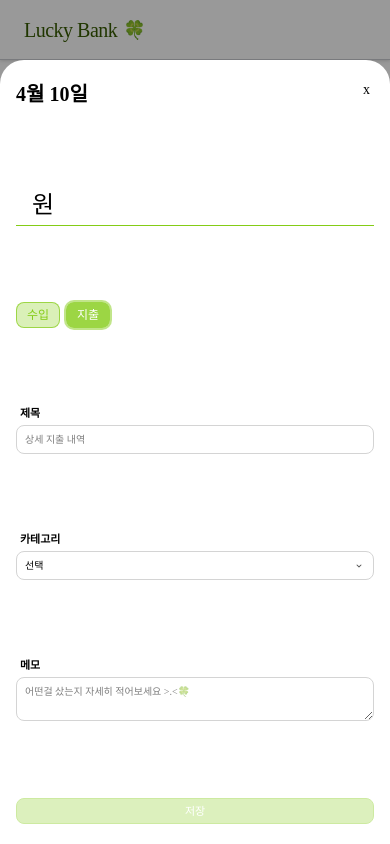
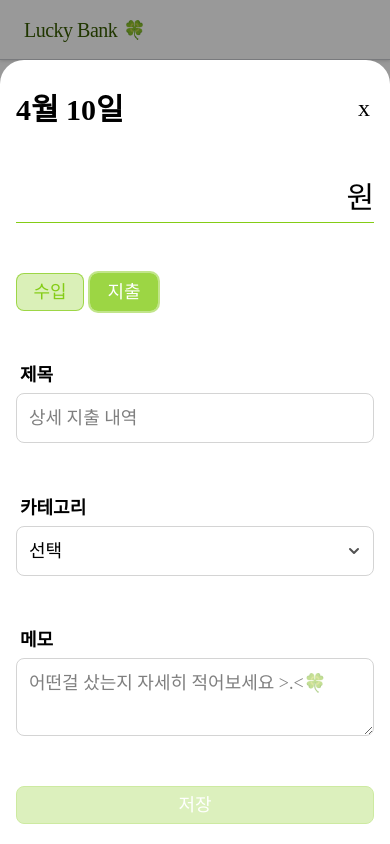
Before and after one commit to kb7-blackpink/Blackpink_AccountBook, a Vue app: page /login in a window 390 px wide. Both pictures are taken after a click on the button 358 px from the left and 760 px from the top of the page. Built offline with nearby package versions, Linux system fonts and the light colour scheme; a web font is replaced by a local one.

Commit message:
[Fix] 금액 input창 수정 (#101)
* fix: 모달 창 모바일 레이아웃 수정

* 금액 input창 수업

```diff
--- a/src/components/AddTransactionModal.vue
+++ b/src/components/AddTransactionModal.vue
@@ -7,7 +7,7 @@
       <Transition name="slide-up" appear>
         <div
           v-if="modalStore.isAddModalOpen"
-          class="w-full rounded-t-3xl h-full px-4 lg:pt-9 pt-5 pb-5"
+          class="w-full rounded-t-3xl h-full px-4 lg:pt-9 pt-8 pb-5"
           :class="[userStore.mode === 'lucky' ? 'bg-white' : 'bg-neutral-900']"
         >
           <div
@@ -15,7 +15,7 @@
           >
             <div class="flex justify-between items-center gap-4">
               <div
-                class="text-xl lg:text-4xl font-bold cursor-pointer"
+                class="text-3xl lg:text-4xl font-bold cursor-pointer"
                 :class="[
                   userStore.mode === 'lucky' ? 'text-black' : 'text-[#cdafff]',
                 ]"
@@ -31,7 +31,7 @@
               />
             </div>
             <div
-              class="relative flex items-center text-2xl lg:text-4xl border-b lg:pb-5 pb-2"
+              class="relative flex items-center text-2xl lg:text-4xl border-b lg:pb-5 pb-3"
               :class="[
                 userStore.mode === 'lucky'
                   ? 'border-[#84cc16]'
@@ -50,26 +50,28 @@
                 ref="amountInput"
                 v-model="amount"
                 type="text"
-                class="absolute inset-0 w-full bg-transparent outline-none"
+                class="absolute inset-0 w-full bg-transparent outline-none text-right pr-16"
                 :class="[
                   userStore.mode === 'lucky' ? 'text-black' : 'text-gray-50',
                   amount.length > 50
                     ? 'text-xl lg:text-2xl'
-                    : 'text-2xl lg:text-4xl',
+                    : 'text-3xl lg:text-4xl',
                 ]"
                 @input="formatAmount"
               />
 
+              <div class="flex items-center gap-2 ml-auto">
                 <span
-                class="ml-1 -mb-2 lg:-mb-5 lg:text-3xl text-2xl font-medium"
+                  class="-mb-2 lg:-mb-4 text-3xl font-medium"
                   :class="[
-                  userStore.mode === 'lucky' ? 'text-blck' : 'text-gray-50',
+                    userStore.mode === 'lucky' ? 'text-black' : 'text-gray-50',
                   ]"
                   >원</span
                 >
+
                 <button
                   v-if="amount"
-                class="relative z-50 ml-auto -mb-2 rounded-full w-3 lg:w-6 h-3 lg:h-6 text-[8px] lg:text-lg font-light flex items-center justify-center cursor-pointer"
+                  class="relative z-50 -mb-2 rounded-full w-6 h-6 text-sm lg:text-lg font-light flex items-center justify-center cursor-pointer"
                   :class="[
                     userStore.mode === 'lucky'
                       ? 'bg-gray-100 text-gray-500'
@@ -80,10 +82,11 @@
                   x
                 </button>
               </div>
+            </div>
             <div class="flex gap-1.5">
               <button
                 @click="type = 'income'"
-                class="w-11 lg:w-17 lg:py-1 lg:text-lg py-1 rounded-lg text-xs"
+                class="w-17 py-1 rounded-lg text-lg"
                 :class="[
                   type === 'income'
                     ? userStore.mode === 'lucky'
@@ -96,10 +99,9 @@
               >
                 수입
               </button>
-              <!-- 여기 unlucky 스타일 고민... -->
               <button
                 @click="type = 'expense'"
-                class="w-11 lg:w-17 lg:py-1 lg:text-lg py-1 rounded-lg text-xs"
+                class="w-17 text-lg py-1 rounded-lg"
                 :class="[
                   type === 'expense'
                     ? userStore.mode === 'lucky'
@@ -114,11 +116,13 @@
               </button>
             </div>
             <div class="flex flex-col gap-1">
-              <p class="text-[11px] lg:text-lg font-semibold pl-1">제목</p>
+              <p class="text-lg font-semibold pl-1">제목</p>
               <input
                 v-model="title"
-                placeholder="상세 지출 내역"
-                class="border outline-none lg:py-2.5 lg:px-3 lg:text-lg py-1.5 px-2 text-[10px] w-full rounded-lg"
+                :placeholder="
+                  type === 'income' ? '상세 수입 내역' : '상세 지출 내역'
+                "
+                class="border outline-none py-2.5 lg:px-3 text-lg px-3 w-full rounded-lg"
                 :class="[
                   userStore.mode === 'lucky'
                     ? 'border-neutral-300 bg-white'
@@ -128,13 +132,11 @@
               />
             </div>
             <div class="flex flex-col gap-1">
-              <label class="text-[11px] lg:text-lg font-semibold pl-1"
-                >카테고리</label
-              >
+              <label class="text-lg font-semibold pl-1">카테고리</label>
               <div class="relative">
                 <select
                   v-model="category"
-                  class="appearance-none border outline-none lg:py-2.5 lg:px-3 py-1.5 px-2 lg:text-lg text-[10px] w-full rounded-lg"
+                  class="appearance-none border outline-none py-2.5 px-3 text-lg w-full rounded-lg"
                   :class="[
                     userStore.mode === 'lucky'
                       ? 'border-neutral-300 bg-white'
@@ -155,7 +157,7 @@
                   class="absolute inset-y-0 right-2.5 flex items-center pointer-events-none"
                 >
                   <svg
-                    class="w-2.5 h-2.5 lg:w-5 lg:h-5"
+                    class="w-5 h-5"
                     :class="[
                       userStore.mode === 'lucky'
                         ? 'text-neutral-600'
@@ -172,7 +174,7 @@
               </div>
             </div>
             <div class="flex flex-col gap-1">
-              <p class="text-[11px] lg:text-lg font-semibold pl-1">메모</p>
+              <p class="text-lg font-semibold pl-1">메모</p>
               <textarea
                 v-model="memo"
                 :placeholder="
@@ -184,7 +186,7 @@
                       ? '저축할거지^^? '
                       : '왜썼어?왜썼어?왜썼어?왜썼어?왜썼어?왜썼어?왜썼어?왜썼어?왜썼어?왜썼어?왜썼어?왜썼어?왜썼어?왜썼어?왜썼어?왜썼어?왜썼어?왜썼어?왜썼어?왜썼어?왜썼어?왜썼어?왜썼어?왜썼어?왜썼어?왜썼어?왜썼어?왜썼어?왜썼어?왜썼어?왜썼어?왜썼어?왜썼어?왜썼어?왜썼어?왜썼어?왜썼어?'
                 "
-                class="border outline-none lg:py-2.5 lg:px-3 lg:text-lg py-1.5 px-2 text-[10px] w-full rounded-lg"
+                class="border outline-none py-2.5 text-lg px-3 w-full rounded-lg"
                 :class="[
                   userStore.mode === 'lucky'
                     ? 'border-neutral-300 bg-white'
@@ -199,7 +201,7 @@
               <template v-if="isEdit">
                 <button
                   @click="openDeleteConfirm"
-                  class="flex-1 text-center lg:text-lg text-[11px] lg:py-2 py-1 rounded-lg"
+                  class="flex-1 text-center text-lg py-1 rounded-lg"
                   :class="[
                     userStore.mode === 'lucky'
                       ? 'bg-red-100 border border-red-300 text-red-400 hover:bg-red-200/80 transition duration-75'
@@ -212,7 +214,7 @@
                 <button
                   @click="handleSubmit"
                   :disabled="!isValid"
-                  class="flex-1 text-center lg:text-lg text-[11px] lg:py-2 py-1 rounded-lg"
+                  class="flex-1 text-center text-lg py-2 rounded-lg"
                   :class="[
                     !isValid ? 'opacity-40 cursor-not-allowed' : '',
                     userStore.mode === 'lucky'
@@ -229,7 +231,7 @@
                 v-else
                 @click="handleSubmit"
                 :disabled="!isValid"
-                class="w-full text-center lg:text-lg text-[11px] lg:py-2 py-1 rounded-lg"
+                class="w-full text-center text-lg py-1 rounded-lg"
                 :class="[
                   !isValid ? 'opacity-40 cursor-not-allowed' : '',
                   userStore.mode === 'lucky'
@@ -243,7 +245,7 @@
 
             <button
               @click="modalStore.closeAddModal()"
-              class="lg:text-2xl text-sm absolute top-0 right-1 cursor-pointer"
+              class="text-2xl absolute top-0 right-1 cursor-pointer"
               :class="[
                 userStore.mode === 'lucky' ? 'text-black' : 'text-[#cdafff]',
               ]"
--- a/src/components/TextBar.vue
+++ b/src/components/TextBar.vue
@@ -10,9 +10,9 @@
     <div class="flex items-center gap-2 lg:gap-3 min-w-0 flex-1">
       <p class="text-xs lg:text-md">📢</p>
       <p
-        class="text-[10px] lg:text-lg line-clamp-2"
+        class="text-[12px] lg:text-lg line-clamp-2"
         :class="[
-          userStore.mode === 'lucky' ? 'text-neutral-700' : 'text-white',
+          userStore.mode === 'lucky' ? 'text-neutral-600' : 'text-white',
         ]"
       >
         {{ budgetStore.dynamicMessage }}
@@ -26,7 +26,7 @@
       class="cursor-pointer rounded-lg border px-2 py-1 text-xs transition lg:px-5 lg:py-2 text-[10px] lg:text-sm"
       :class="[
         userStore.mode === 'lucky'
-          ? 'bg-[#84cc16]/50 border-[#84cc16] text-white hover:bg-[#84cc16]/70'
+          ? 'bg-[#84cc16]/60 border-[#84cc16] text-white hover:bg-[#84cc16]/70'
           : 'bg-[#6a27df] border-[#cdafff]/70 text-[#e0cfff] hover:bg-[#6a27df]/80',
       ]"
     >
--- a/src/components/common/CalendarListToggle.vue
+++ b/src/components/common/CalendarListToggle.vue
@@ -1,5 +1,5 @@
 <template>
-  <div class="flex items-center justify-between w-full border-gray-200">
+  <div class="flex items-center justify-between w-full border-gray-200 lg:mt-3 mt-2">
     <div
       class="flex items-center p-1 space-x-1 rounded-lg"
       :class="isLucky ? 'bg-[#F3F3F4]' : 'bg-[#5E5B9B]'"
```
Also changed, not shown: src/components/dashboard/RecentTransactionList.vue (+11 -29 lines). Lines whose indentation alone changed are shown as unchanged.
